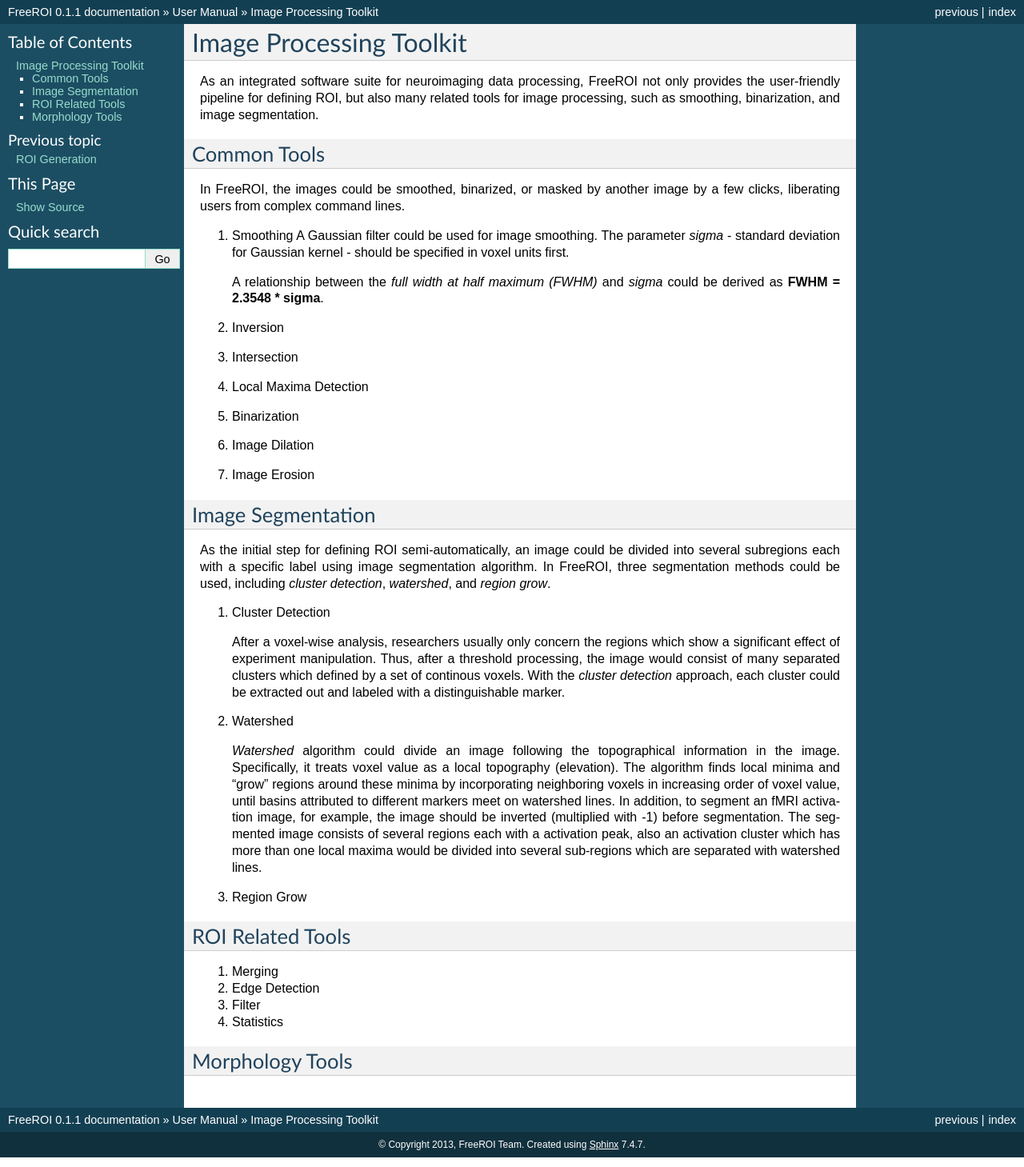
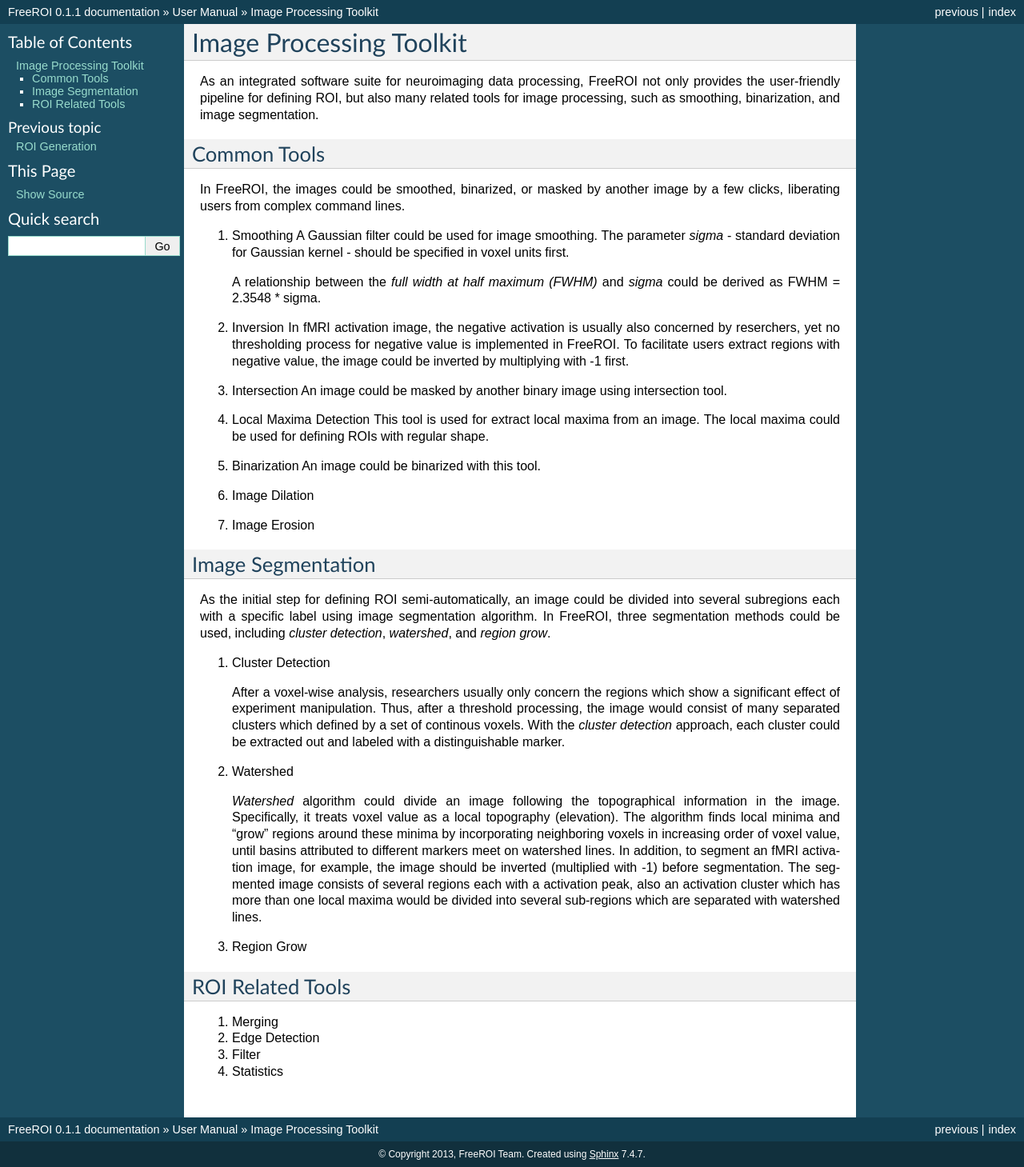
Before and after one commit to liuzhaoguo/FreeROI, a Sphinx documentation site: the page built from doc/user_manual/toolkit.rst, in a window 1280 px wide. Shown: the whole page at 80% size. Built offline with Sphinx 7.4.7, drawn with Linux system fonts in a browser that asks for light colours; formulas are drawn with MathJax 3.

Commit message:
[DOC] update user doc

```diff
--- a/doc/user_manual/toolkit.rst
+++ b/doc/user_manual/toolkit.rst
@@ -20,15 +20,23 @@ by a few clicks, liberating users from complex command lines.
    units first.
 
    A relationship between the *full width at half maximum (FWHM)* and *sigma*
-   could be derived as **FWHM = 2.3548 * sigma**.
+   could be derived as FWHM = 2.3548 * sigma.
 
 #. Inversion
+   In fMRI activation image, the negative activation is usually also concerned
+   by reserchers, yet no thresholding process for negative value is implemented
+   in FreeROI. To facilitate users extract regions with negative value, the
+   image could be inverted by multiplying with -1 first.
 
 #. Intersection
+   An image could be masked by another binary image using intersection tool.
 
 #. Local Maxima Detection
+   This tool is used for extract local maxima from an image. The local maxima
+   could be used for defining ROIs with regular shape.
 
 #. Binarization
+   An image could be binarized with this tool.
 
 #. Image Dilation
 
@@ -79,7 +87,3 @@ ROI Related Tools
 #. Filter
 
 #. Statistics
-
-
-Morphology Tools
------------------
```
